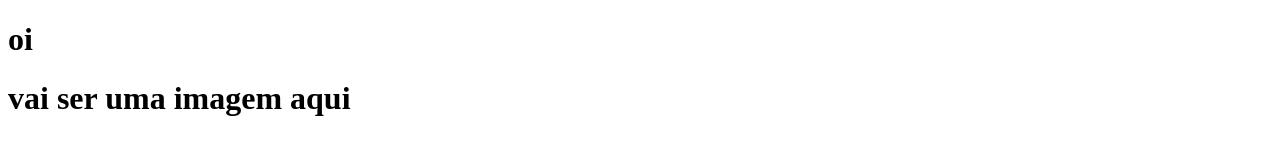
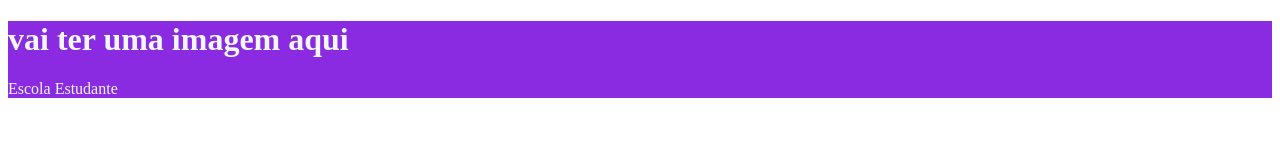
Before and after one commit to lorenasartori05/lorena, a plain HTML site: page index.html in a window 1280 px wide. Drawn offline with Linux system fonts and the light colour scheme.

Commit message:
Add files via upload

```diff
--- a/index.html
+++ b/index.html
@@ -2,10 +2,17 @@
 <html lang="en">
 <head>
     <meta charset="UTF-8">
+    <meta http-equiv="X-UA-Compatible" content="IE=edge">
     <meta name="viewport" content="width=device-width, initial-scale=1.0">
     <title>Document</title>
+    <link rel="stylesheet" href="style.css">
 </head>
 <body>
-    <h1>oi</h1>
-<h1>vai ser uma imagem aqui</h1>
-</html>
+    <header>
+        <h1>vai ter uma imagem aqui</h1>
+    </ul>
+         </li>Escola</li>
+         </li>Estudante</li>
+    </ul>
+</body>
+<html>
--- a/style.css
+++ b/style.css
@@ -0,0 +1,4 @@
+header{
+    background-color: blueviolet;
+    color: aliceblue
+};
```
Also changed, not shown: 1 other file.
